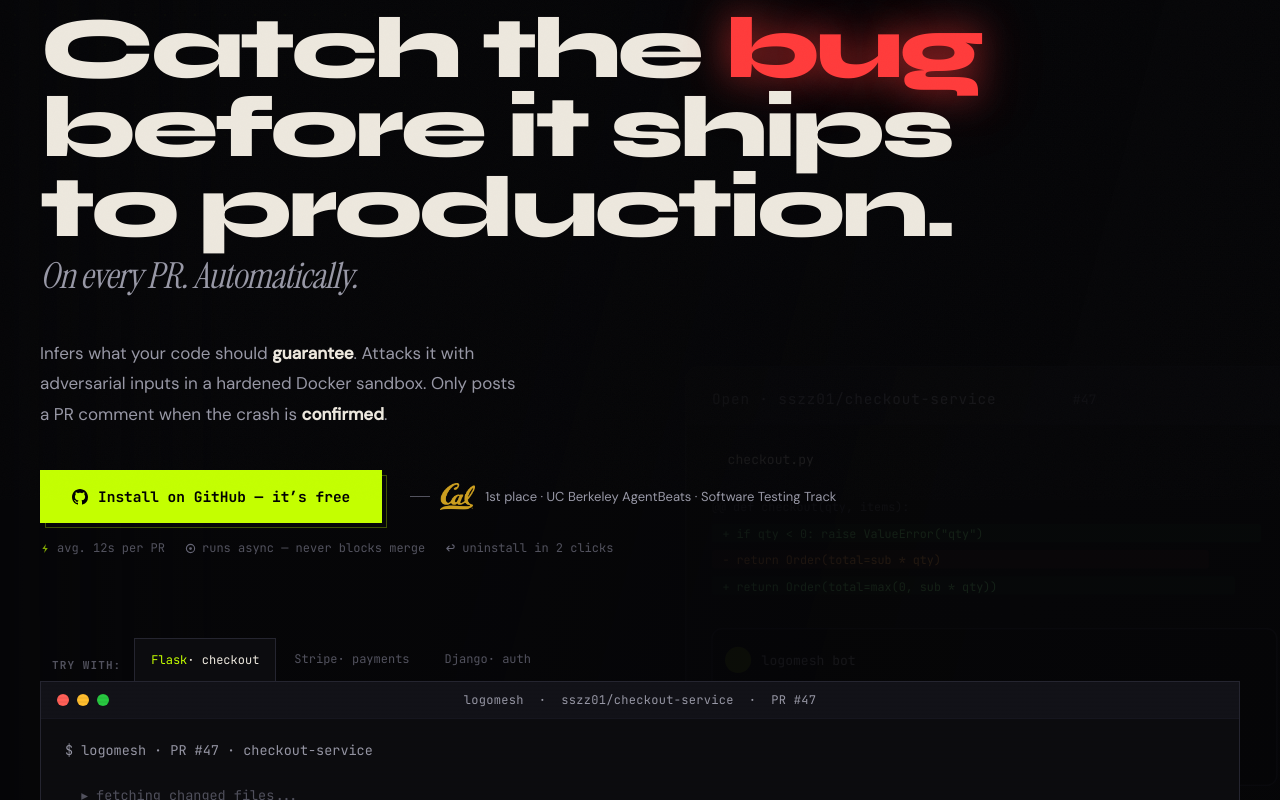
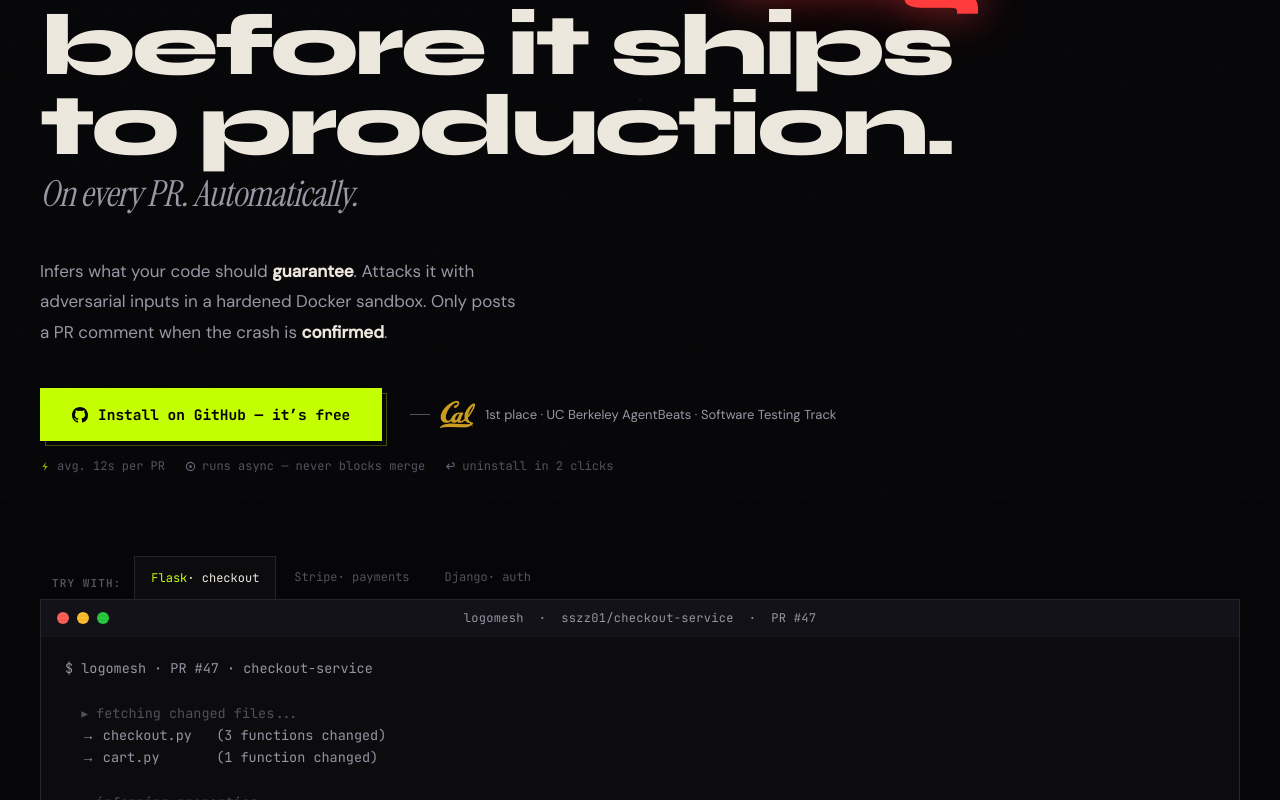
Before and after one commit to LogoMesh/logomesh-website, a Next.js app: page / in a window 1280 px wide. Shown: the part 300-1100 px from the top of the page. Built offline with nearby package versions, Linux system fonts and the light colour scheme; no server answers.

Commit message:
Revert "feat(hero): hook line + dimmed PR backdrop (SVG + optional video)"
This reverts commit c630937878b8762de3918eb25f3e0215d076bcb5.

```diff
--- a/components/Hero.tsx
+++ b/components/Hero.tsx
@@ -5,7 +5,6 @@
 import { GithubIcon } from "./icons/GithubIcon";
 import { EASE } from "@/lib/motion";
 import { TerminalWindow } from "./TerminalWindow";
-import { HeroPrBackdrop } from "./HeroPrBackdrop";
 
 function FadeUp({
   children,
@@ -30,12 +29,10 @@
 
 export function Hero() {
   return (
-    <section className="relative overflow-hidden w-full pt-28 sm:pt-36 md:pt-40 pb-16 md:pb-20">
-      <HeroPrBackdrop />
-
+    <section className="relative overflow-hidden max-w-[1280px] mx-auto px-4 sm:px-8 md:px-10 pt-28 sm:pt-36 md:pt-40 pb-16 md:pb-20">
       {/* Subtle proof-grid dot pattern — fades from top-left where headline lives */}
       <div
-        className="pointer-events-none absolute inset-0 z-[1]"
+        className="pointer-events-none absolute inset-0"
         aria-hidden
         style={{
           backgroundImage: "radial-gradient(rgba(196,255,0,0.045) 1px, transparent 1px)",
@@ -46,11 +43,9 @@
             "radial-gradient(ellipse 75% 55% at 18% 4%, rgba(0,0,0,0.75) 0%, transparent 68%)",
         }}
       />
-
-      <div className="relative z-10 max-w-[1280px] mx-auto px-4 sm:px-8 md:px-10">
       {/* Kicker */}
       <FadeUp>
-        <div className="inline-flex items-center gap-2.5 border border-[var(--color-accent)]/25 px-3.5 py-1.5 mb-7">
+        <div className="inline-flex items-center gap-2.5 border border-[var(--color-accent)]/25 px-3.5 py-1.5 mb-9">
           <span
             className="w-[5px] h-[5px] rounded-full bg-[var(--color-accent)]"
             style={{ animation: "pulse-dot 2s ease-in-out infinite" }}
@@ -59,14 +54,6 @@
             Beta&nbsp;&nbsp;·&nbsp;&nbsp;Python · Free for public repos
           </span>
         </div>
-      </FadeUp>
-
-      {/* Hook — one line, memorable */}
-      <FadeUp delay={0.04}>
-        <p className="font-[family-name:var(--font-mono)] text-[clamp(14px,1.35vw,16px)] font-semibold tracking-[-0.02em] text-[var(--color-muted)] mb-6 max-w-[min(100%,28rem)] leading-snug">
-          <span className="text-[var(--color-accent)]">Proof, not noise.</span>{" "}
-          If LogoMesh comments on your PR, it reproduced the crash in a sandbox — or it stays quiet.
-        </p>
       </FadeUp>
 
       {/* Headline */}
@@ -189,7 +176,6 @@
       <FadeUp delay={0.33}>
         <TerminalWindow />
       </FadeUp>
-      </div>
     </section>
   );
 }
--- a/components/HeroPrBackdrop.tsx
+++ /dev/null
@@ -1,200 +0,0 @@
-"use client";
-
-import { useEffect, useState } from "react";
-
-/**
- * Dimmed PR-style backdrop for the hero. Optional video via
- * NEXT_PUBLIC_HERO_PR_VIDEO_URL (e.g. .mp4/.webm hosted on your CDN).
- * If unset or on error, the SVG PR mock is shown. Video is disabled when
- * prefers-reduced-motion: reduce.
- */
-export function HeroPrBackdrop() {
-  const [reducedMotion, setReducedMotion] = useState(true);
-  const [videoFailed, setVideoFailed] = useState(false);
-  const videoSrc =
-    typeof process.env.NEXT_PUBLIC_HERO_PR_VIDEO_URL === "string"
-      ? process.env.NEXT_PUBLIC_HERO_PR_VIDEO_URL.trim()
-      : "";
-
-  useEffect(() => {
-    const mq = window.matchMedia("(prefers-reduced-motion: reduce)");
-    setReducedMotion(mq.matches);
-    const fn = () => setReducedMotion(mq.matches);
-    mq.addEventListener("change", fn);
-    return () => mq.removeEventListener("change", fn);
-  }, []);
-
-  const showVideo = Boolean(videoSrc) && !reducedMotion && !videoFailed;
-
-  return (
-    <div
-      className="pointer-events-none absolute inset-0 overflow-hidden select-none"
-      aria-hidden
-    >
-      {/* Full-bleed within section: anchor to viewport width */}
-      <div
-        className="absolute inset-y-0 left-1/2 w-screen -translate-x-1/2"
-        style={{
-          maskImage:
-            "linear-gradient(to right, transparent 0%, black 18%, black 100%)",
-          WebkitMaskImage:
-            "linear-gradient(to right, transparent 0%, black 18%, black 100%)",
-        }}
-      >
-        {/* Readability: darken + vignette over the decorative layer */}
-        <div
-          className="absolute inset-0 z-2"
-          style={{
-            background:
-              "linear-gradient(105deg, var(--color-canvas) 0%, rgba(6,6,8,0.92) 38%, rgba(6,6,8,0.55) 62%, rgba(6,6,8,0.35) 100%)",
-          }}
-        />
-
-        {showVideo ? (
-          <video
-            className="absolute right-[-5%] top-1/2 z-1 h-[min(88vh,820px)] w-auto min-w-[55%] max-w-[72%] -translate-y-1/2 opacity-[0.22] object-cover object-left sm:opacity-[0.26]"
-            src={videoSrc}
-            muted
-            playsInline
-            loop
-            autoPlay
-            preload="metadata"
-            onError={() => setVideoFailed(true)}
-          />
-        ) : null}
-
-        {/* SVG: dimmed PR / diff — always present as base or fallback */}
-        <svg
-          className={`absolute right-0 top-1/2 z-1 h-[min(78vh,640px)] w-[min(92vw,680px)] -translate-y-1/2 translate-x-[8%] ${
-            showVideo ? "opacity-[0.14] sm:opacity-[0.16]" : "opacity-[0.2] sm:opacity-[0.24]"
-          }`}
-          viewBox="0 0 520 420"
-          fill="none"
-          xmlns="http://www.w3.org/2000/svg"
-        >
-          <title>Decorative pull request preview</title>
-          {/* Window chrome */}
-          <rect
-            x="24"
-            y="28"
-            width="472"
-            height="364"
-            rx="10"
-            stroke="var(--color-border-hi)"
-            strokeWidth="1.2"
-            fill="var(--color-canvas-2)"
-            opacity="0.85"
-          />
-          <rect x="24" y="28" width="472" height="44" rx="10" fill="var(--color-canvas-3)" />
-          <rect x="24" y="62" width="472" height="10" fill="var(--color-canvas-3)" />
-
-          {/* Fake title bar */}
-          <text
-            x="44"
-            y="56"
-            fill="var(--color-muted)"
-            fontFamily="var(--font-mono), ui-monospace, monospace"
-            fontSize="11"
-            letterSpacing="0.06em"
-          >
-            Open · sszz01/checkout-service
-          </text>
-          <text
-            x="320"
-            y="56"
-            fill="var(--color-dim)"
-            fontFamily="var(--font-mono), ui-monospace, monospace"
-            fontSize="10"
-          >
-            #47
-          </text>
-
-          {/* Tabs */}
-          <rect x="44" y="84" width="128" height="28" rx="4" fill="var(--color-canvas-4)" opacity="0.5" />
-          <text
-            x="56"
-            y="102"
-            fill="var(--color-ink)"
-            fontFamily="var(--font-mono), ui-monospace, monospace"
-            fontSize="10"
-          >
-            checkout.py
-          </text>
-
-          {/* Diff column */}
-          <text
-            x="44"
-            y="138"
-            fill="var(--color-dim)"
-            fontFamily="var(--font-mono), ui-monospace, monospace"
-            fontSize="9"
-          >
-            @@ def checkout(qty, items):
-          </text>
-          <rect x="44" y="148" width="420" height="14" rx="2" fill="rgba(46,160,67,0.12)" />
-          <text
-            x="52"
-            y="159"
-            fill="#7ee787"
-            fontFamily="var(--font-mono), ui-monospace, monospace"
-            fontSize="9"
-          >
-            + if qty &lt; 0: raise ValueError(&quot;qty&quot;)
-          </text>
-          <rect x="44" y="168" width="380" height="14" rx="2" fill="rgba(248,81,73,0.1)" />
-          <text
-            x="52"
-            y="179"
-            fill="#ffa657"
-            fontFamily="var(--font-mono), ui-monospace, monospace"
-            fontSize="9"
-          >
-            - return Order(total=sub * qty)
-          </text>
-          <rect x="44" y="188" width="400" height="14" rx="2" fill="rgba(46,160,67,0.1)" />
-          <text
-            x="52"
-            y="199"
-            fill="#7ee787"
-            fontFamily="var(--font-mono), ui-monospace, monospace"
-            fontSize="9"
-          >
-            + return Order(total=max(0, sub * qty))
-          </text>
-
-          {/* Bot comment block */}
-          <rect x="44" y="228" width="432" height="120" rx="8" stroke="var(--color-border-hi)" fill="var(--color-canvas)" />
-          <circle cx="64" cy="252" r="10" fill="var(--color-accent)" opacity="0.35" />
-          <text
-            x="82"
-            y="256"
-            fill="var(--color-muted)"
-            fontFamily="var(--font-mono), ui-monospace, monospace"
-            fontSize="10"
-          >
-            logomesh bot
-          </text>
-          <text
-            x="62"
-            y="284"
-            fill="var(--color-danger)"
-            fontFamily="var(--font-mono), ui-monospace, monospace"
-            fontSize="10"
-            fontWeight="600"
-          >
-            Negative quantity bypasses validation
-          </text>
-          <text
-            x="62"
-            y="306"
-            fill="var(--color-dim)"
-            fontFamily="var(--font-mono), ui-monospace, monospace"
-            fontSize="9"
-          >
-            Property: total ≥ 0 · confirmed in sandbox
-          </text>
-        </svg>
-      </div>
-    </div>
-  );
-}
```
